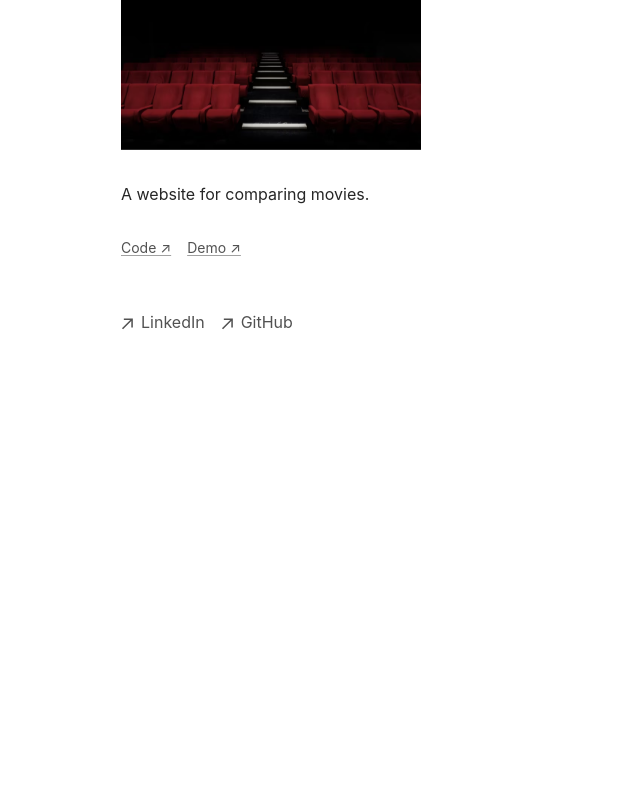
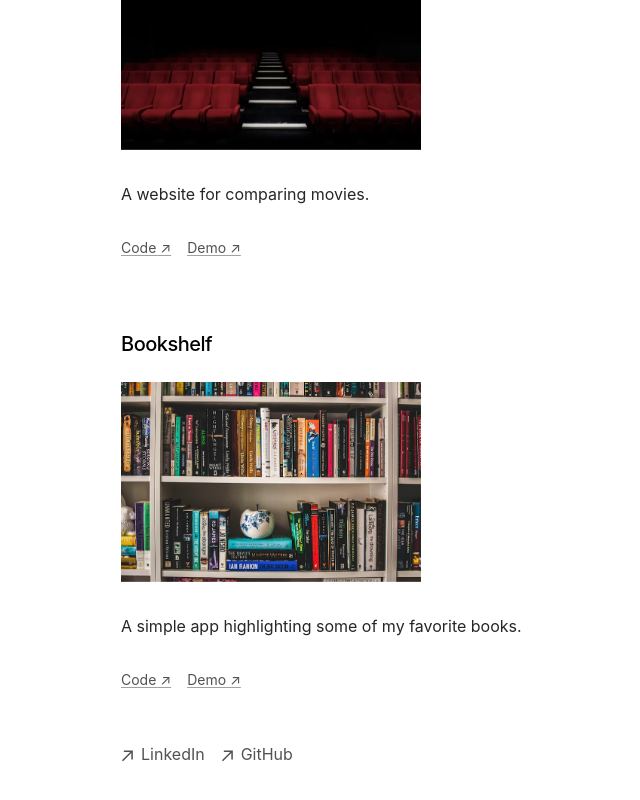
Before and after one commit to kkauma/kyles-portfolio, a Next.js app: page /projects in a window 1280 px wide. Shown: the part 758-1558 px from the top of the page, without its empty margins (231-871 px from the left). Before the commit the page ends 1160 px from the top, so only its background shows below. Built offline with nearby package versions, Linux system fonts and the light colour scheme.

Commit message:
Add bookshelf project

```diff
--- a/app/components/projects.tsx
+++ b/app/components/projects.tsx
@@ -22,6 +22,13 @@ const projects: Project[] = [
     image: "/movie.jpg",
     code: "https://github.com/kkauma/movie_comparison",
     demo: "https://moviefight.app",
+  },
+  {
+    title: "Bookshelf",
+    description: "A simple app highlighting some of my favorite books.",
+    image: "/bookshelf.jpg",
+    code: "https://github.com/kkauma/bookshelf",
+    demo: "https://modernbookshelf.io",
   },
   // Add more projects here
 ];
```
Also changed, not shown: public/bookshelf.jpg (added).
